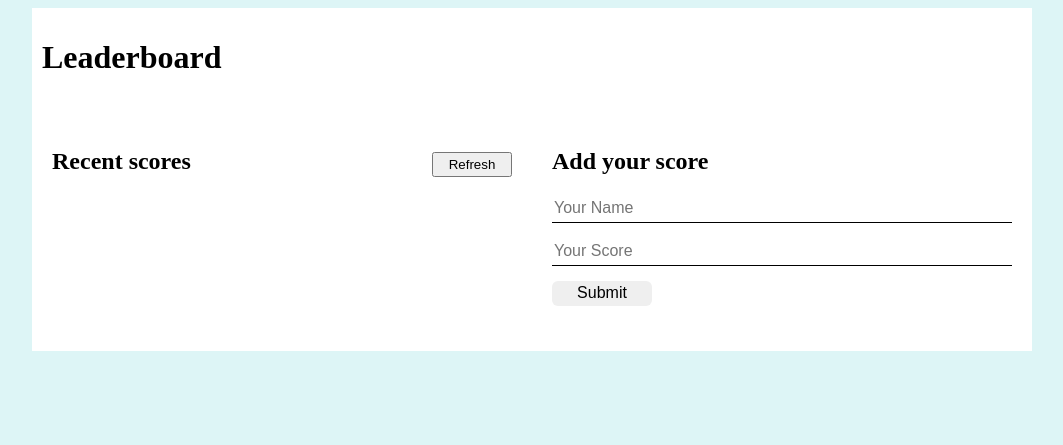
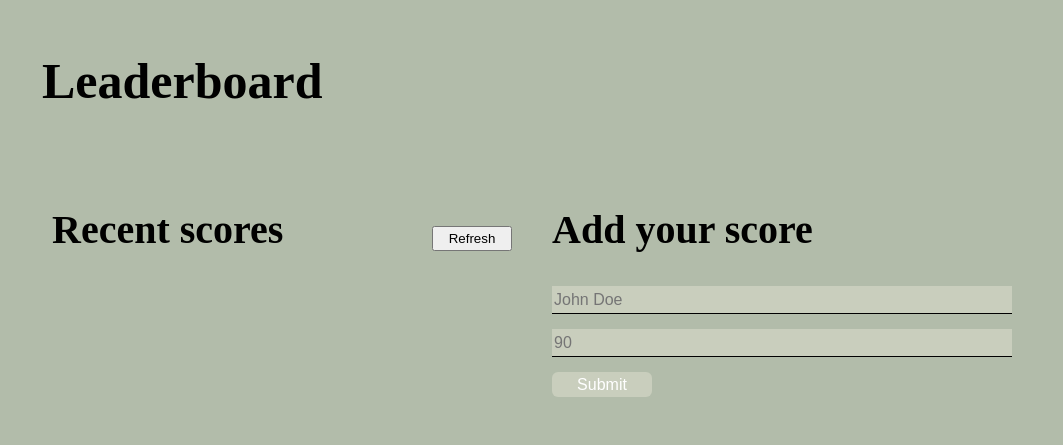
Before and after one commit to GhostEsso/Leaderboard, a website built with webpack: page src/index.html in a window 1280 px wide. Shown: the whole page, without its empty margins (108-1171 px from the left). Built offline with nearby package versions, Linux system fonts and the light colour scheme.

Commit message:
style modified

```diff
--- a/src/index.js
+++ b/src/index.js
@@ -141,8 +141,8 @@ class LeaderboardApp {
   createScoreForm() {
     const form = document.createElement('form');
 
-    const input1 = this.createInput('text', 'name', 'Your Name');
-    const input2 = this.createInput('text', 'score', 'Your Score');
+    const input1 = this.createInput('text', 'name', 'John Doe');
+    const input2 = this.createInput('text', 'score', '90');
     const btnSubmit = this.createInput('submit', '', 'Submit');
     btnSubmit.value = 'Submit';
 
--- a/src/style.css
+++ b/src/style.css
@@ -1,16 +1,24 @@
 /* style.css */
 
 body {
-  background-color: rgba(178, 234, 236, 0.432);
+  background-color: #b2bcaa;
   box-sizing: border-box;
 }
 
 .main {
   width: 1000px;
   margin: 0 auto;
-  background-color: white;
+  background-color: #b2bcaa;
   display: flex;
   flex-wrap: wrap;
+}
+
+h1 {
+  font-size: 50px;
+}
+
+h2 {
+  font-size: 40px;
 }
 
 .header {
@@ -84,6 +92,8 @@ form input {
   margin-bottom: 15px;
   border: none;
   border-bottom: 1px solid black;
+  background: #c9cebd;
+  color: white;
 }
 
 form input[type='submit'] {
```
